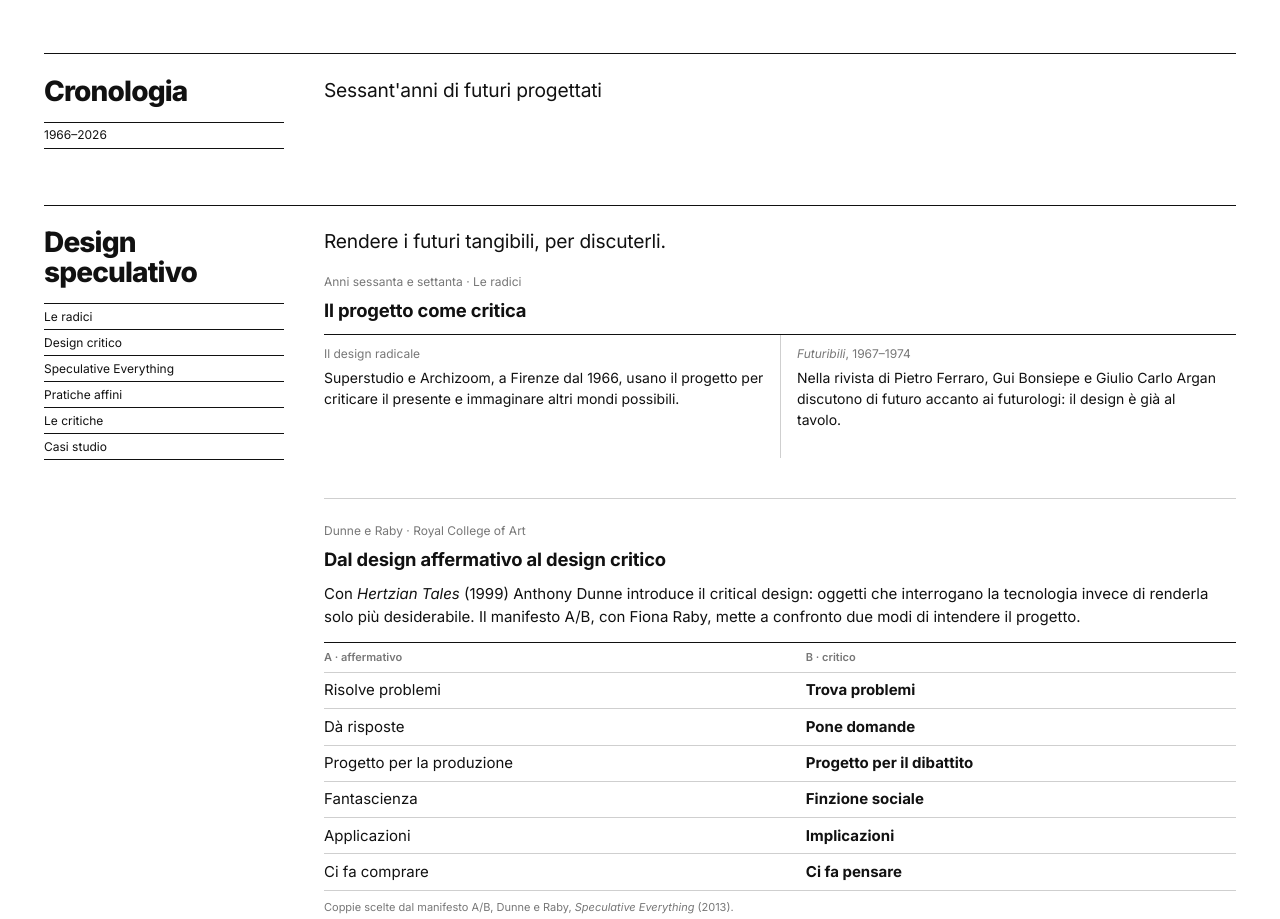
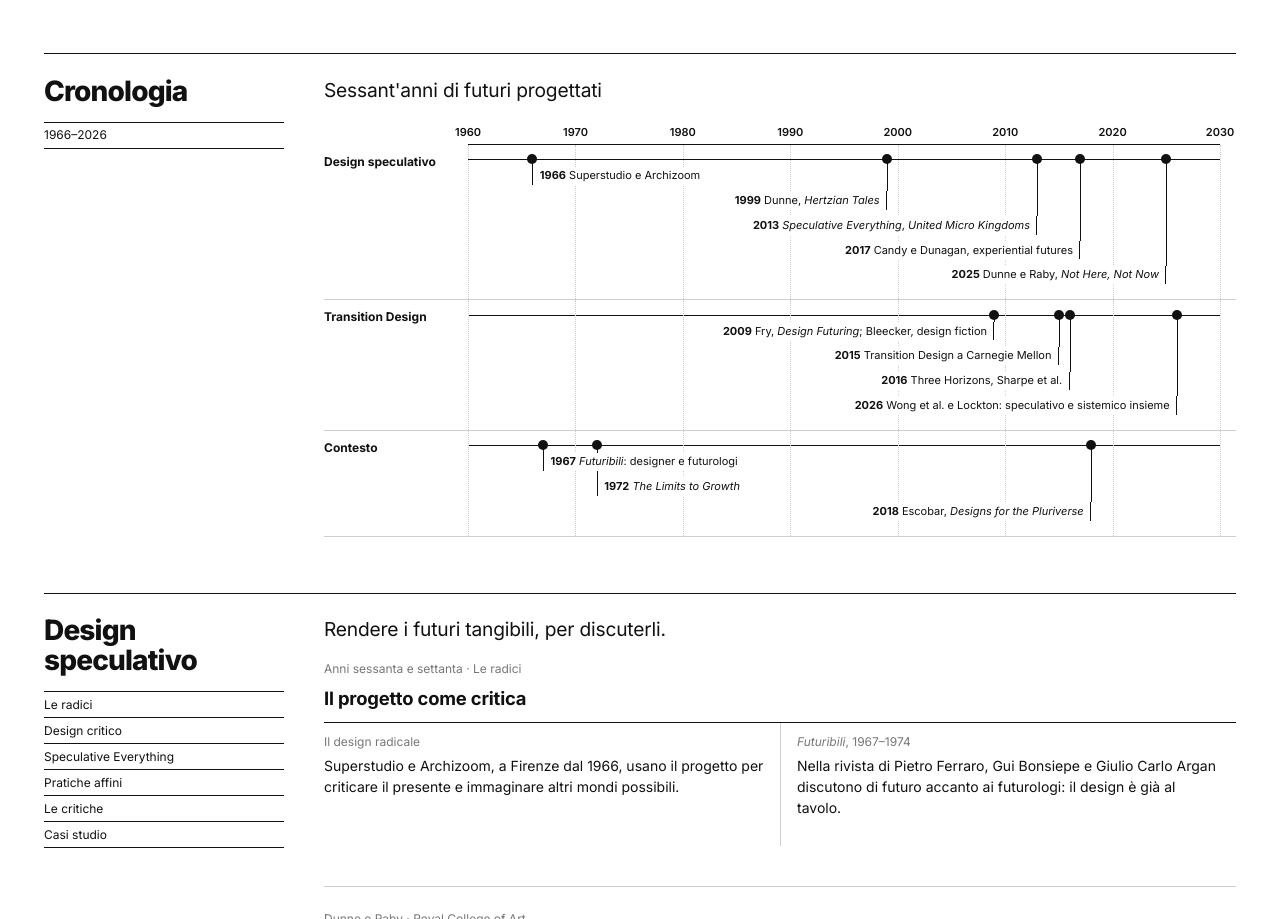
Before and after one commit to spinmarti/progettare-futuri, a plain HTML site: page index.html in a window 1280 px wide. Shown: the part 1068-1987 px from the top of the page. Drawn offline with Linux system fonts and the light colour scheme.

Commit message:
Cronologia come linea del tempo in scala

```diff
--- a/index.html
+++ b/index.html
@@ -110,6 +110,27 @@
     </aside>
     <div>
       <p class="lead" style="margin-bottom:1rem">Sessant'anni di futuri progettati</p>
+      <div class="tl" aria-hidden="true">
+        <div class="tl-axis"><span></span><div class="track"><b style="left:0.0%">1960</b><b style="left:14.29%">1970</b><b style="left:28.57%">1980</b><b style="left:42.86%">1990</b><b style="left:57.14%">2000</b><b style="left:71.43%">2010</b><b style="left:85.71%">2020</b><b style="left:100.0%">2030</b></div></div>
+        <div class="lane"><span class="lane-name">Design speculativo</span><div class="track" style="height:9.65rem"><i style="left:0.0%"></i><i style="left:14.29%"></i><i style="left:28.57%"></i><i style="left:42.86%"></i><i style="left:57.14%"></i><i style="left:71.43%"></i><i style="left:85.71%"></i><i style="left:100.0%"></i>
+          <div class="ev r0" style="left:8.57%"><span><b>1966</b> Superstudio e Archizoom</span></div>
+          <div class="ev r1 end" style="left:55.71%"><span><b>1999</b> Dunne, <em>Hertzian Tales</em></span></div>
+          <div class="ev r2 end" style="left:75.71%"><span><b>2013</b> <em>Speculative Everything</em>, <em>United Micro Kingdoms</em></span></div>
+          <div class="ev r3 end" style="left:81.43%"><span><b>2017</b> Candy e Dunagan, experiential futures</span></div>
+          <div class="ev r4 end" style="left:92.86%"><span><b>2025</b> Dunne e Raby, <em>Not Here, Not Now</em></span></div>
+        </div></div>
+        <div class="lane"><span class="lane-name">Transition Design</span><div class="track" style="height:8.10rem"><i style="left:0.0%"></i><i style="left:14.29%"></i><i style="left:28.57%"></i><i style="left:42.86%"></i><i style="left:57.14%"></i><i style="left:71.43%"></i><i style="left:85.71%"></i><i style="left:100.0%"></i>
+          <div class="ev r0 end" style="left:70.0%"><span><b>2009</b> Fry, <em>Design Futuring</em>; Bleecker, design fiction</span></div>
+          <div class="ev r1 end" style="left:78.57%"><span><b>2015</b> Transition Design a Carnegie Mellon</span></div>
+          <div class="ev r2 end" style="left:80.0%"><span><b>2016</b> Three Horizons, Sharpe et al.</span></div>
+          <div class="ev r3 end" style="left:94.29%"><span><b>2026</b> Wong et al. e Lockton: speculativo e sistemico insieme</span></div>
+        </div></div>
+        <div class="lane"><span class="lane-name">Contesto</span><div class="track" style="height:6.55rem"><i style="left:0.0%"></i><i style="left:14.29%"></i><i style="left:28.57%"></i><i style="left:42.86%"></i><i style="left:57.14%"></i><i style="left:71.43%"></i><i style="left:85.71%"></i><i style="left:100.0%"></i>
+          <div class="ev r0" style="left:10.0%"><span><b>1967</b> <em>Futuribili</em>: designer e futurologi</span></div>
+          <div class="ev r1" style="left:17.14%"><span><b>1972</b> <em>The Limits to Growth</em></span></div>
+          <div class="ev r2 end" style="left:82.86%"><span><b>2018</b> Escobar, <em>Designs for the Pluriverse</em></span></div>
+        </div></div>
+      </div>
       <ol class="chron">
         <li><span class="y">1966</span><span>Nascono Superstudio e Archizoom</span><span class="c">Design speculativo</span></li>
         <li><span class="y">1967</span><span><em>Futuribili</em>: designer e futurologi</span><span class="c">Contesto</span></li>
```
